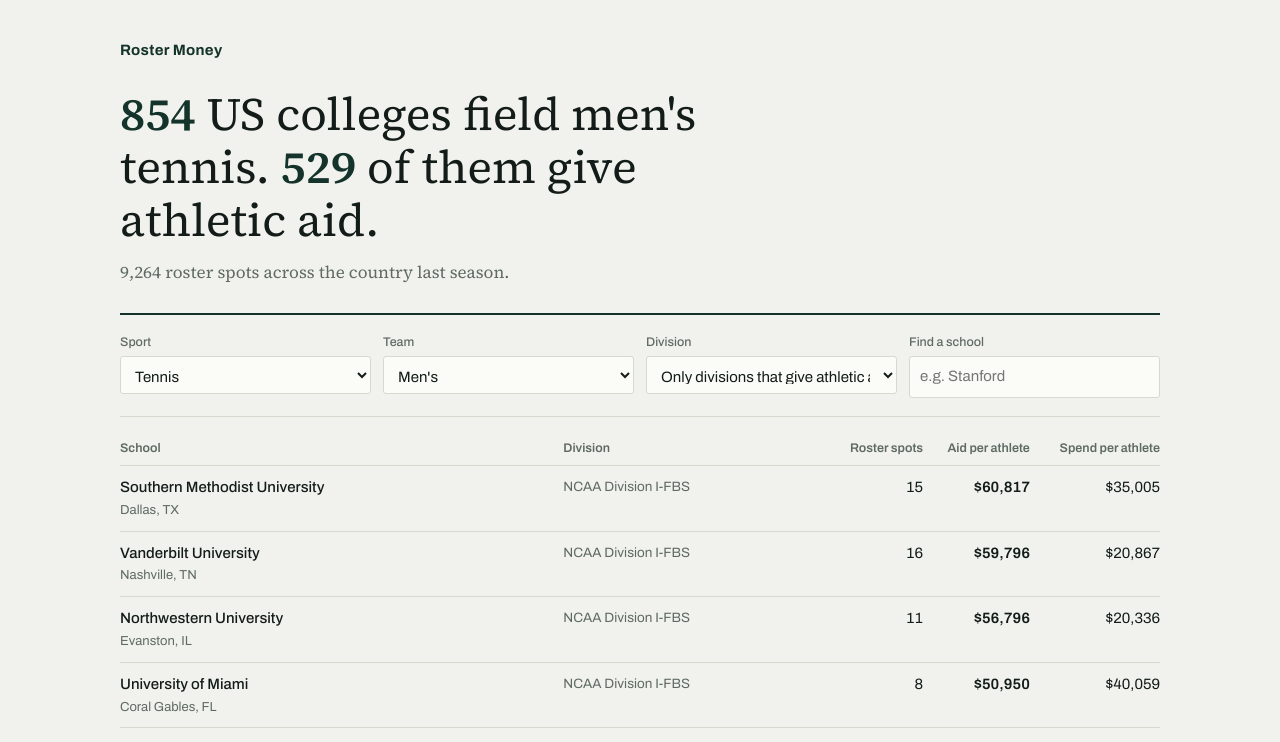
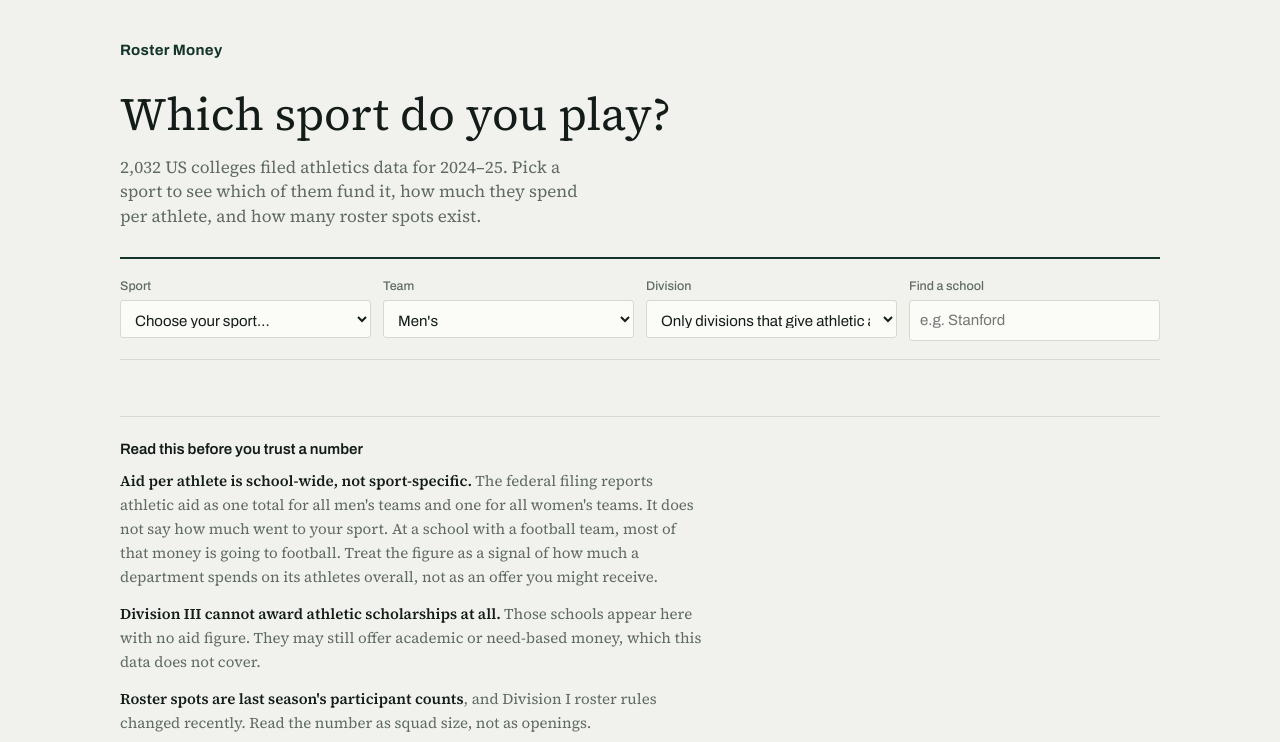
Before and after one commit to vibecoderultrapro/rostermoney, a plain HTML site: page index.html in a window 1280 px wide. Shown: the top 742 px of the page. Drawn offline with Linux system fonts and the light colour scheme.

Commit message:
Update index.html

```diff
--- a/index.html
+++ b/index.html
@@ -158,7 +158,8 @@
     DATA.sports.forEach(function(s,i){
       var o=document.createElement('option'); o.value=i; o.textContent=s; sp.appendChild(o);
     });
-    var t=DATA.sports.indexOf('Tennis'); sp.value = t>-1 ? t : 0;
+   sp.insertBefore(new Option('Choose your sport…',''), sp.firstChild);
+    sp.value='';
 
     var divs=Object.keys(DATA.schools.reduce(function(a,s){a[s[2]]=1;return a},{})).sort();
     $('division').innerHTML='<option value="~aid">Only divisions that give athletic aid</option>'+
@@ -200,7 +201,15 @@
     return out;
   }
 
-  function render(){
+   function render(){
+    if($('sport').value===''){
+      $('answer').textContent='Which sport do you play?';
+      $('subanswer').textContent='2,032 US colleges filed athletics data for 2024–25. Pick a sport to see which of them fund it, how much they spend per athlete, and how many roster spots exist.';
+      $('alert').innerHTML='';
+      $('tbl').style.display='none';
+      $('more').innerHTML='';
+      return;
+    }
     var men=$('gender').value==='m';
     var sportName=DATA.sports[parseInt($('sport').value,10)];
     var rows=matching();
```
